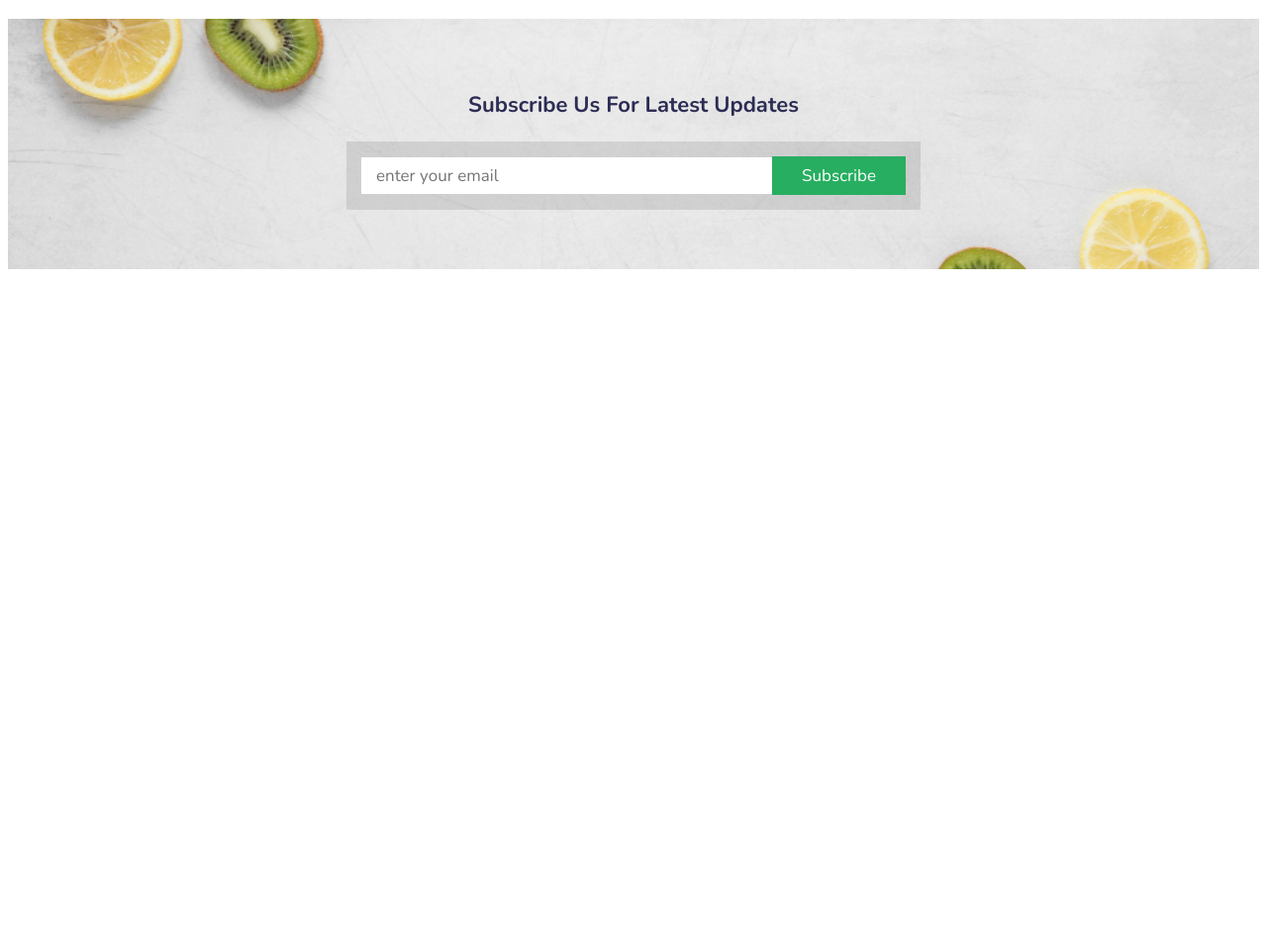
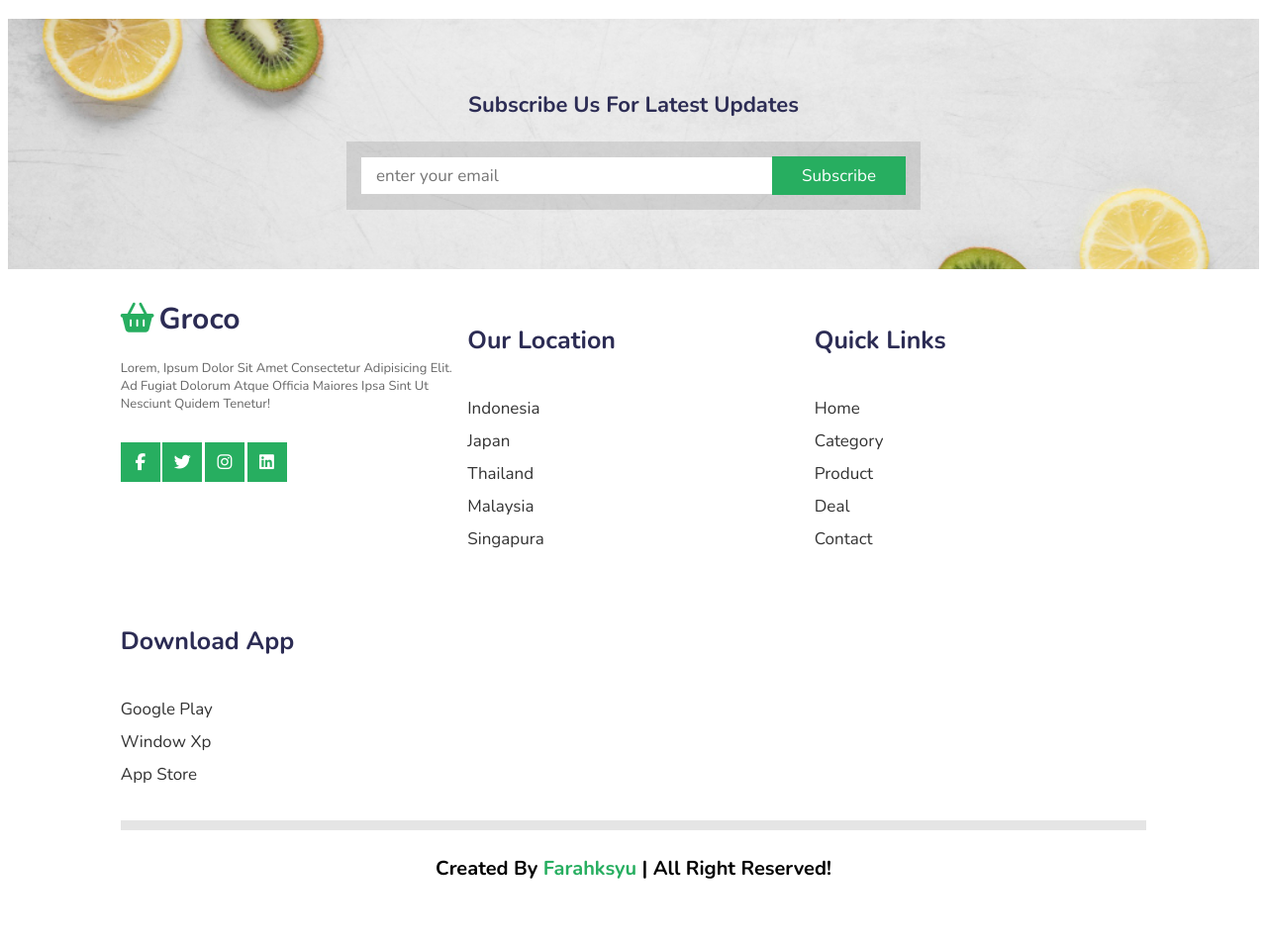
Before and after one commit to Farahksyu/grocery-shopping-website, a plain HTML site: page index.html in a window 1280 px wide. Shown: the part 5874-6830 px from the top of the page at 99% size. Before the commit the page ends 6154 px from the top, so only its background shows below. Drawn offline with nearby package versions, Linux system fonts and the light colour scheme.

Commit message:
added form and footer section

```diff
--- a/css/style.css
+++ b/css/style.css
@@ -464,6 +464,7 @@ section{
 .newsletter h3{
     font-size: 3rem;
     color: var(--black);
+    font-size: 2.2rem;
 }
 
 .newsletter form{
@@ -486,9 +487,69 @@ section{
 .newsletter form .btn{
     margin-top: 0;
 }
- .newsletter h3{
-    font-size: 2.2rem;
- }
+
+.footer .box-container{
+    display: flex;
+    gap: 1.5rem;
+    flex-wrap: wrap;
+}
+
+.footer .box-container .box{
+    padding: 1rem 0;
+    flex: 1 1 25rem;
+}
+
+.footer .box-container .box .share a{
+    padding: 0;
+    height: 4rem;
+    width: 4rem;
+    line-height: 4rem;
+    text-align: center;
+}
+
+.footer .box-container .box h3{
+    font-size: 2.5rem;
+    color: var(--black);
+}
+
+.footer .box-container .box p{
+    font-size: 1.3rem;
+    color: #666;
+    padding: 0.7rem 0;
+}
+
+.footer .box-container .box .links{
+    padding: 1rem 0;
+}
+
+.footer .box-container .box .links a{
+    display: block;
+    padding: 0.5rem 0;
+    font-size: 1.7rem;
+    color: #333;
+}
+
+.footer .box-container .box .links a:hover{
+    text-decoration: underline;
+    color: var(--green);
+}
+
+.footer .credit{
+    padding: 2.5rem 1rem;
+    border-top: 1rem solid rgba(0, 0, 0, .1);
+    margin-top: 1rem;
+    text-align: center;
+    font-size: 2rem;
+}
+
+.footer .credit span{
+    color: var(--green);
+}
+
+
+
+
+
 
 
 
--- a/index.html
+++ b/index.html
@@ -383,5 +383,54 @@
 
 <!-- Newsletter Section End-->
 
+<!-- Form Section -->
+
+<section class="footer">
+    <div class="box-container">
+        <div class="box">
+            <a href="#" class="logo"><i class="fas fa-shopping-basket"></i>groco</a>
+            <p>Lorem, ipsum dolor sit amet consectetur adipisicing elit.
+                Ad fugiat dolorum atque officia maiores ipsa sint ut nesciunt quidem tenetur!</p>
+            <div class="share">
+                <a href="#" class="btn fab fa-facebook-f"></a>
+                <a href="#" class="btn fab fa-twitter"></a>
+                <a href="#" class="btn fab fa-instagram"></a>
+                <a href="#" class="btn fab fa-linkedin"></a>
+            </div>
+        </div>
+        <div class="box">
+            <h3>our location</h3>
+            <div class="links">
+                <a href="#">Indonesia</a>
+                <a href="#">Japan</a>
+                <a href="#">Thailand</a>
+                <a href="#">Malaysia</a>
+                <a href="#">Singapura</a>
+            </div>
+        </div>
+        <div class="box">
+            <h3>quick links</h3>
+            <div class="links">
+                <a href="#">home</a>
+                <a href="#">category</a>
+                <a href="#">product</a>
+                <a href="#">deal</a>
+                <a href="#">contact</a>
+            </div>
+        </div>
+        <div class="box">
+            <h3>download app</h3>
+            <div class="links">
+                <a href="#">google play</a>
+                <a href="#">window xp</a>
+                <a href="#">app store</a>
+            </div>
+        </div>
+    </div>
+
+    <h1 class="credit">created by <span> Farahksyu</span> | all right reserved!</h1>
+</section>
+
+<!-- Form Section End -->
     <script src="js/script.js"></script>
 </html>
--- a/js/script.js
+++ b/js/script.js
@@ -19,7 +19,7 @@ window.onscroll = () =>{
     }
 }
 
-let countDate = new Date('march 5, 2024 00:00:00').getTime();
+let countDate = new Date('march 15, 2024 00:00:00').getTime();
 
 function CountDown(){
 
```
